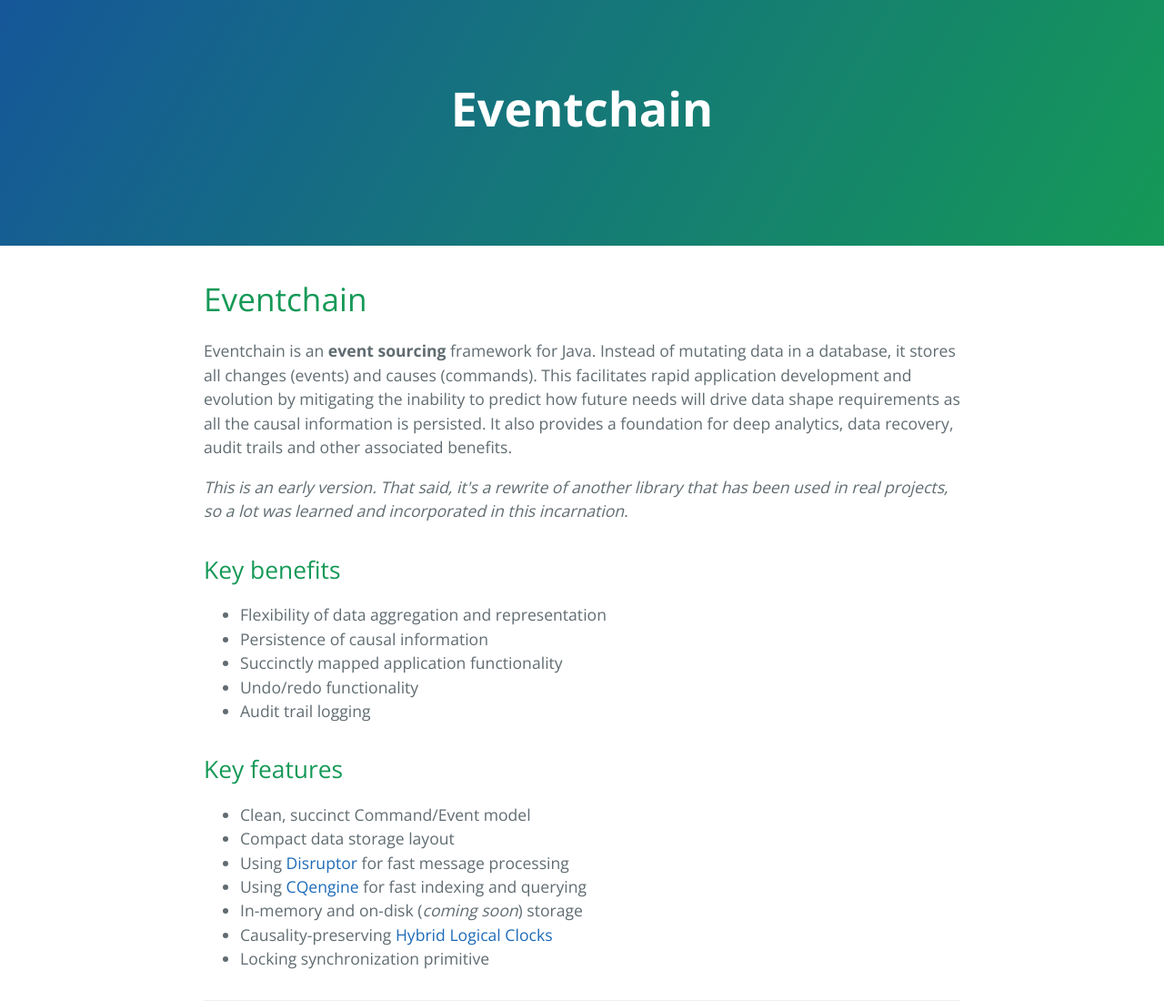
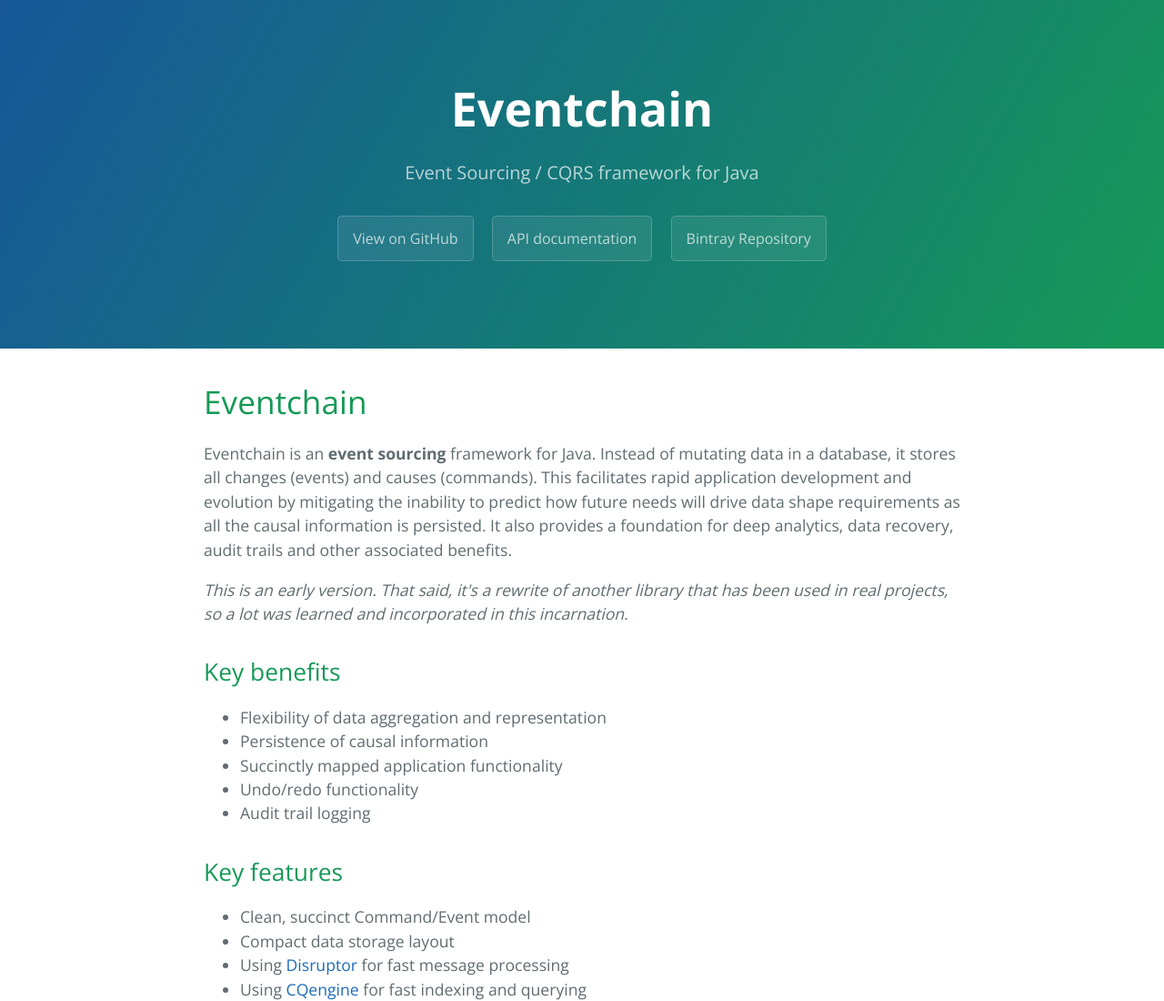
Before and after one commit to eventchain/eventchain.github.io, a plain HTML site: page index.html in a window 1280 px wide. Shown: the top 1100 px of the page at 91% size. Drawn offline with nearby package versions, Linux system fonts and the light colour scheme.

Commit message:
Improve the header

```diff
--- a/index.html
+++ b/index.html
@@ -12,7 +12,10 @@
   <body>
     <section class="page-header">
       <h1 class="project-name">Eventchain</h1>
-      <h2 class="project-tagline"></h2>
+      <h2 class="project-tagline">Event Sourcing / CQRS framework for Java</h2>
+      <a href="https://github.com/eventchain/eventchain" class="btn">View on GitHub</a>
+      <a href="/api" class="btn">API documentation</a>
+      <a href="https://bintray.com/eventchain/org.eventchain" class="btn">Bintray Repository</a>
     </section>
 
     <section class="main-content">
```
